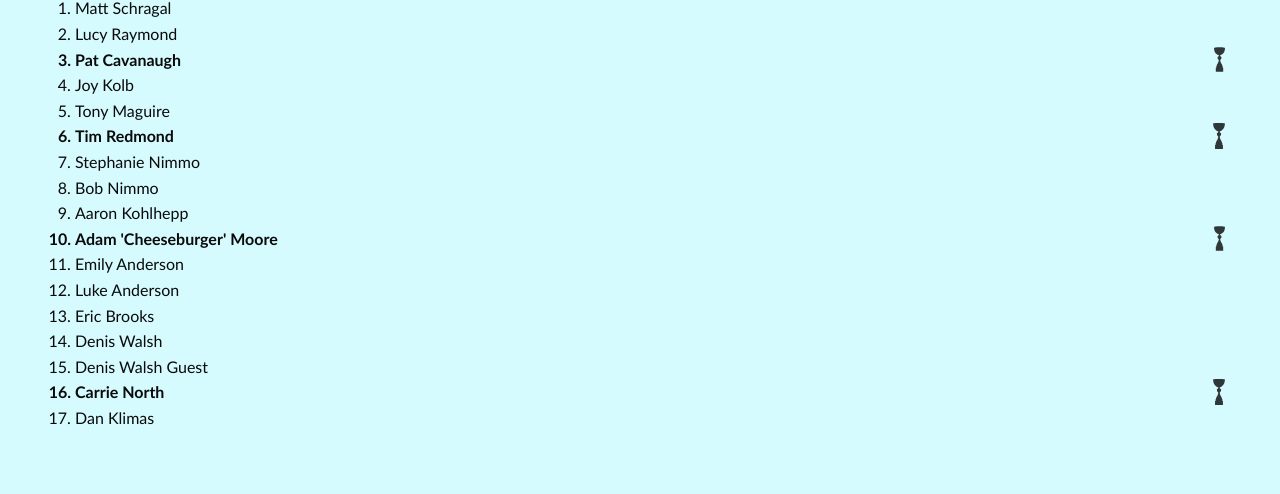
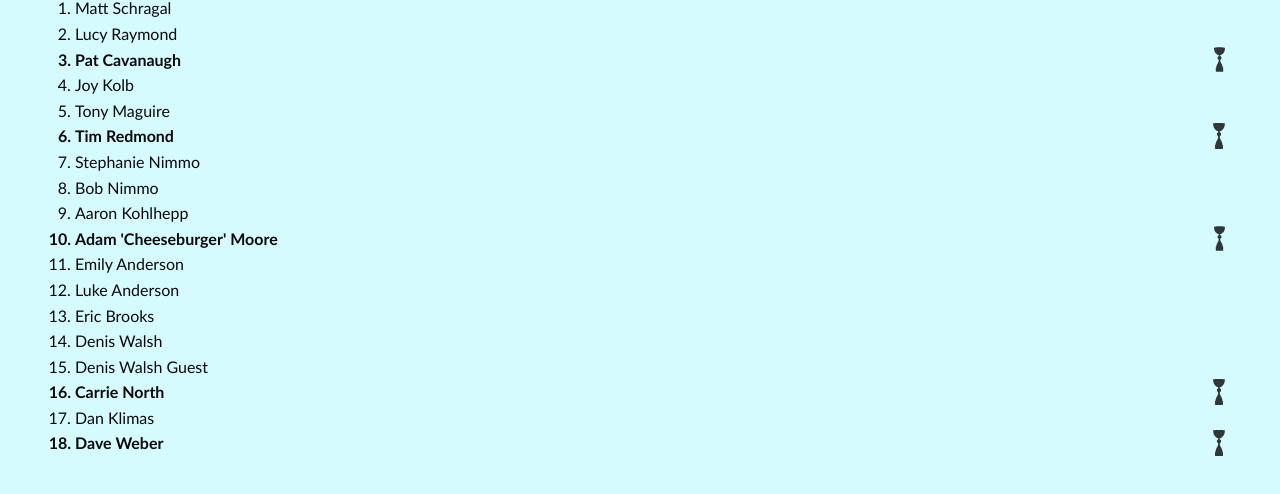
Before and after one commit to schrags08/npc, a plain HTML site: page whospounding.html in a window 1280 px wide. Shown: the part 192-686 px from the top of the page. Drawn offline with Linux system fonts and the light colour scheme.

Commit message:
Update whospounding.html

```diff
--- a/whospounding.html
+++ b/whospounding.html
@@ -65,6 +65,7 @@
                     <li>Denis Walsh Guest</li>
                     <li class="npc__valor">Carrie North</li>
                     <li>Dan Klimas</li>
+                    <li class="npc__valor">Dave Weber</li>
                 </ol>
             </div>
         </div>
```
